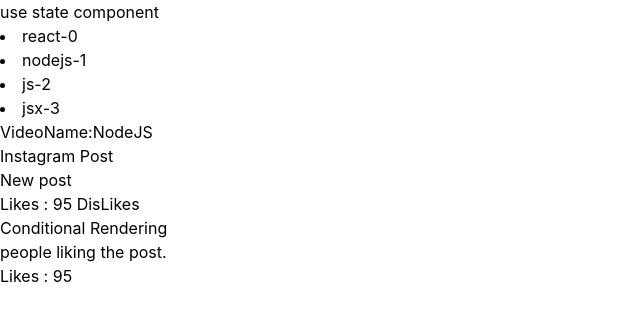
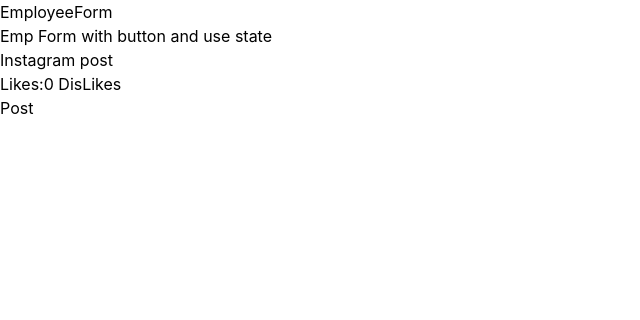
Before and after one commit to anilrasani/mern-practice, a React app in the folder frontend/: page / in a window 1280 px wide. Shown: the top 320 px of the page, without its empty margins (0-640 px from the left). Built offline with nearby package versions, Linux system fonts and the light colour scheme; the HTML template or start-up script is replaced by a standard one.

Commit message:
revision of button, form

```diff
--- a/frontend/src/App.jsx
+++ b/frontend/src/App.jsx
@@ -3,6 +3,8 @@ import  Greet  from './components/Greet.jsx';
 // import Form from './components/formHandling.jsx';
 import Cbox from './components/tableCheckbox.jsx';
 import StateComponent from './components/stateComponent.jsx';
+
+import EmployeeForm from './components/EmployeeForm.jsx';
 
 
 const people =[
@@ -24,7 +26,9 @@ const App = () => (
     {/* <Greet name = 'Anil Rasani 3' /> */}
     {/* <Cbox name = 'check box'/>  */}
 
-    <StateComponent/>
+    {/* <StateComponent/> */}
+    <EmployeeForm/>
+
   </div>
 );
 
--- /dev/null
+++ b/frontend/src/components/EmployeeForm.jsx
@@ -0,0 +1,39 @@
+import React, { useState } from 'react';
+
+
+
+function EmployeeForm() {
+    const[Count,setCount] =useState(0);
+    const[postCompliment,setpostCompliment]=useState('')
+  return (<div>EmployeeForm
+           <p>Emp Form with button and use state </p>
+            <div>
+                <h1> Instagram post</h1>
+                <button onClick={()=>{setCount(Count+1)}}> Likes:{Count}</button> <></>
+                <button onClick={()=>{setCount(Count-1)}}> DisLikes</button>
+
+            </div>
+            <div>
+                <form action=''>
+                    <label htmlFor='Post'>Post </label>
+                    <input
+                        type='text'
+                        value={postCompliment}
+                        // name='Post'
+                        onChange={
+                            (e)=>{
+                                console.log(e.target.value);
+                                setpostCompliment(e.target.value)
+                            }
+                        }
+
+
+                    />
+                </form>
+            </div>
+        </div>
+
+  )
+}
+
+export default EmployeeForm
```
